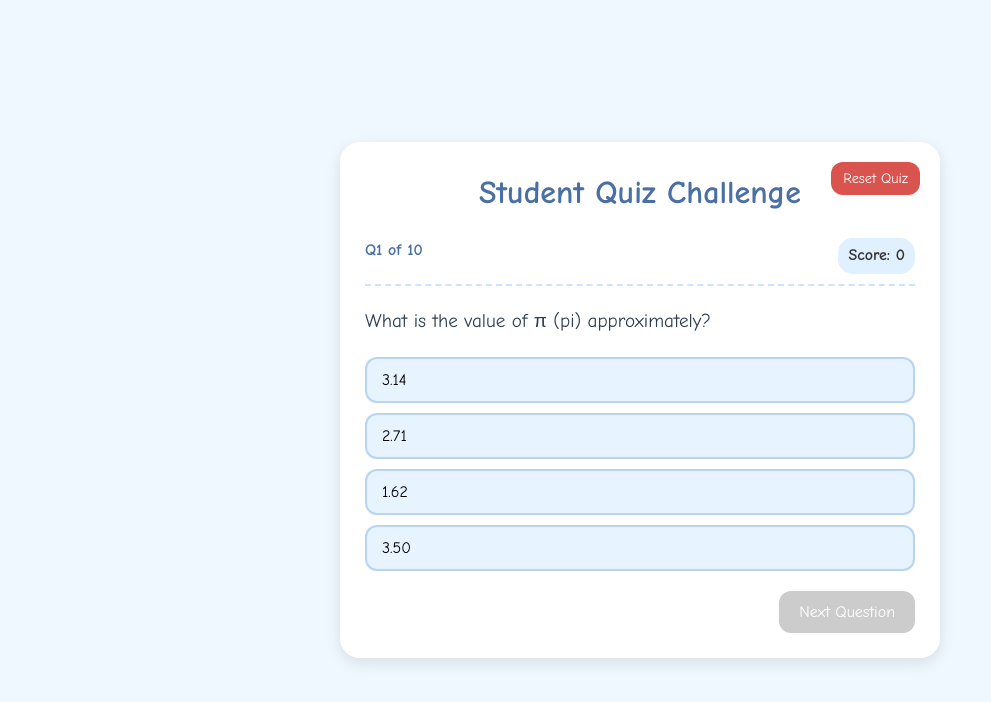
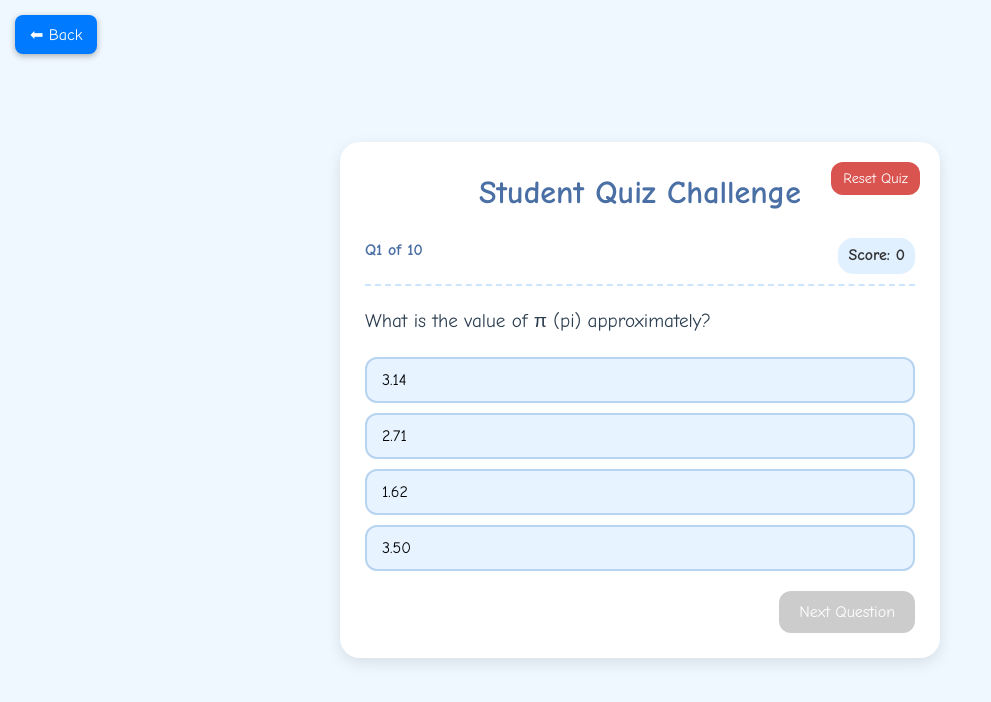
Before and after one commit to MANOJCHINI/SIH-Project-demo, a plain HTML site: page games.html in a window 1280 px wide. Shown: the whole page, without its empty margins (0-991 px from the left). Drawn offline with Linux system fonts and the light colour scheme.

Commit message:
added back button

```diff
--- a/games.html
+++ b/games.html
@@ -270,6 +270,42 @@
     </style>
 </head>
 <body>
+    <!-- Put this where you want the back button to show (usually inside <body>) -->
+<button class="back-btn" onclick="goBack()">⬅ Back</button>
+
+<style>
+  .back-btn {
+    position: fixed;   /* stays in place */
+    top: 15px;
+    left: 15px;
+    background: #007bff;
+    color: white;
+    border: none;
+    padding: 10px 15px;
+    border-radius: 8px;
+    font-size: 16px;
+    cursor: pointer;
+    box-shadow: 0 2px 6px rgba(0,0,0,0.3);
+    transition: 0.2s;
+    z-index: 9999;
+  }
+  .back-btn:hover {
+    background: #0056b3;
+  }
+</style>
+
+<script>
+  function goBack() {
+    // Go to previous page if available
+    if (document.referrer) {
+      window.history.back();
+    } else {
+      // If no history, go to home page
+      window.location.href = "home.html";
+    }
+  }
+</script>
+
     <div class="container">
         <h1>Student Quiz Challenge</h1>
         <button class="reset-btn action-btn" id="reset-btn">Reset Quiz</button>
```
Also changed, not shown: progress.html (+35 -0 lines), subjects.html (+3 -0 lines).
